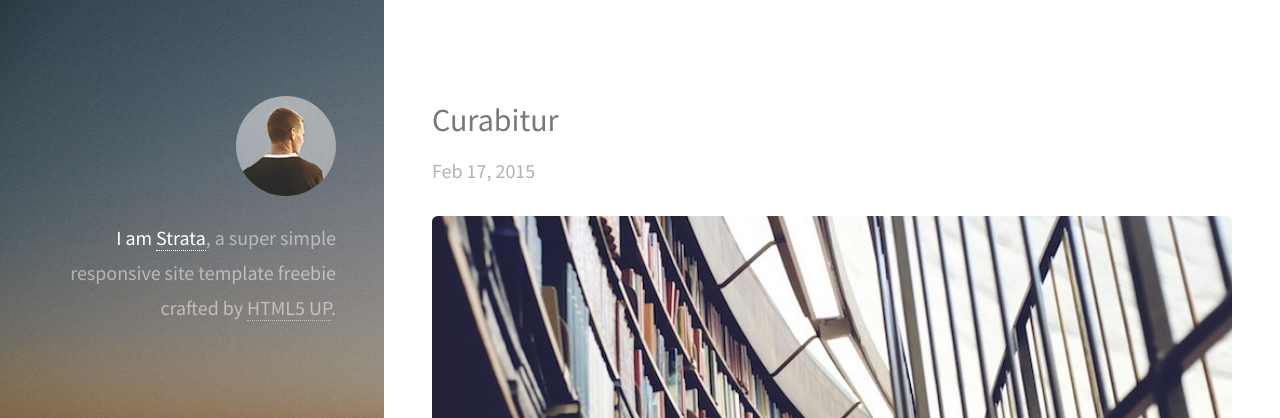
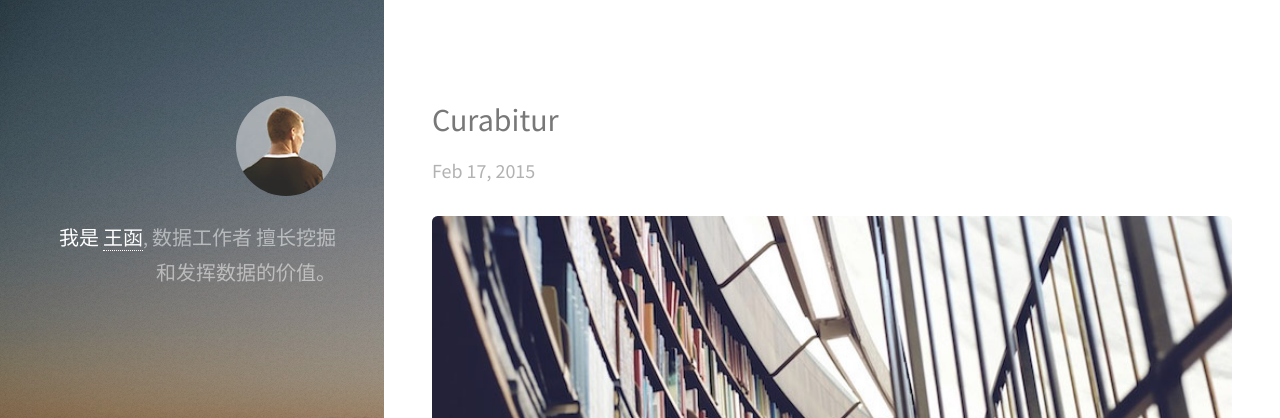
Before and after one commit to cswanghan/cswanghan.github.io, a Jekyll site: the page built from index.html, in a window 1280 px wide. Shown: the top 418 px of the page. Built offline with Jekyll 4.4.1, drawn with Linux system fonts in a browser that asks for light colours.

Commit message:
update header

```diff
--- a/_config.yml
+++ b/_config.yml
@@ -15,7 +15,7 @@ url: "http://yourdomain.com" # the base hostname & protocol for your site
 # Delete the word 'example' if you don't want to include the icon in the left sidebar
 
 twitter_username:     example  # Replace this with your Twitter username
-github_username:      example  # Replace this with your GitHub username
+github_username:      cswanghan  # Replace this with your GitHub username
 linkedin_username:    example  # Replace this with your LinkedIn username
 google_plus_username: example  # Replace this with your Google+ username
 facebook_username:    example  # Replace this with your Facebook username
--- a/_layouts/default.html
+++ b/_layouts/default.html
@@ -22,9 +22,9 @@
 
       <header id="header">
           <a href="#" class="image avatar"><img src="/images/avatar.jpg" alt="" /></a>
-          <h1><strong>I am <a href="/">Strata</a></strong>, a super simple<br />
-          responsive site template freebie<br />
-          crafted by <a href="http://html5up.net">HTML5 UP</a>.</h1>
+          <h1><strong>我是 <a href="/">王函</a></strong>, 数据工作者<br />
+          擅长挖掘和发挥数据的价值。<br />
+          <!-- crafted by <a href="http://html5up.net">HTML5 UP</a>.</h1> -->
       </header>
 
 
```
